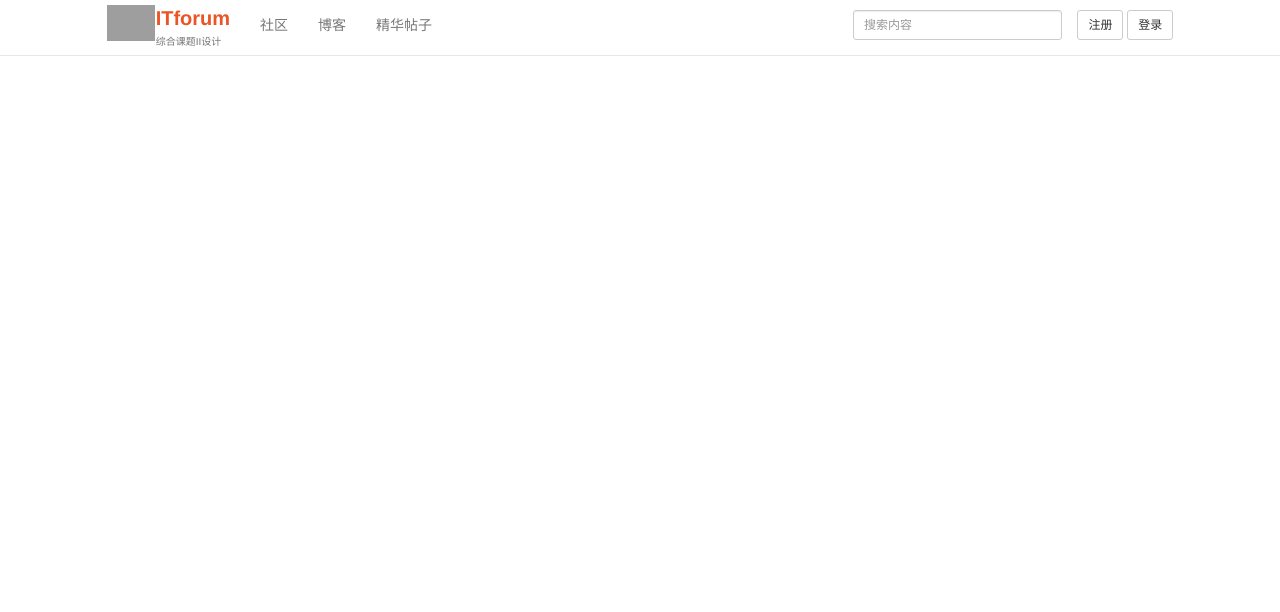
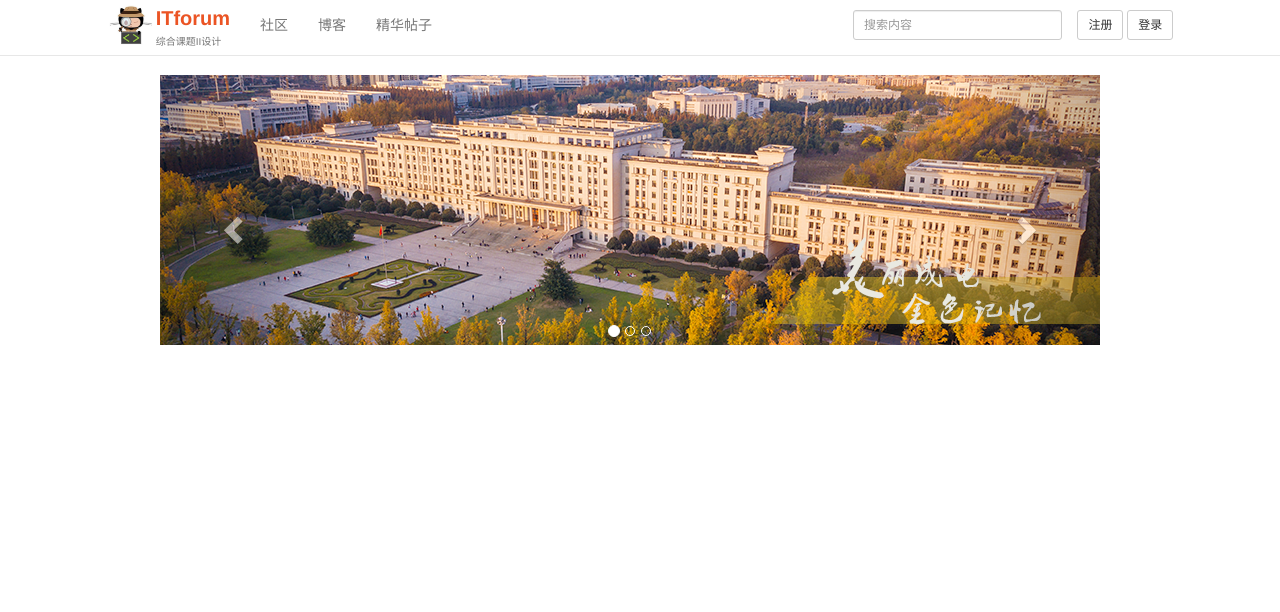
Before and after one commit to hnynes/ITforums, a Python web app: template app/templates/frontstage/front_index.html in a window 1280 px wide; the page is wider, and only the part inside the window is pictured. Shown: the top 612 px of that part. Run offline with Jinja, Linux system fonts and the light colour scheme; the template is opened without the code that fills it, so the values that code supplies are empty; some libraries are stand-ins or nearby versions; grey boxes are pictures that could not be loaded.

Commit message:
在网站首页增加轮播图

```diff
--- /dev/null
+++ b/app/static/frontstage/css/front_base.css
@@ -0,0 +1,20 @@
+.main-container{
+    width: 1500px;
+    margin: 0 auto;
+    overflow: hidden;
+    padding: 0;
+    margin-top:75px;
+}
+
+.lg-container{
+    width: 940px;
+    height:270px;
+    float: left;
+    margin-left: 160px;
+}
+
+.sm-container{
+    width: 470px;
+    float: right;
+    margin-right: 160px;
+}
--- a/app/templates/frontstage/front_base.html
+++ b/app/templates/frontstage/front_base.html
@@ -16,6 +16,7 @@
     <link rel="stylesheet" href="{{ findstatic('common/css/nav.css') }}">
     <link rel="stylesheet" href="{{ findstatic('cms/css/footer1.css') }}">
     <link rel="stylesheet" href="{{ findstatic('common/sweetalert/sweetalert.css') }}">
+    <link rel="stylesheet" href="{{ findstatic('frontstage/css/front_base.css') }}">
 
     <script src="http://cdn.bootcss.com/jquery/3.1.1/jquery.min.js"></script>
     <script src="http://cdn.bootcss.com/bootstrap/3.3.7/js/bootstrap.min.js"></script>
@@ -34,7 +35,7 @@
         <div class="container-fluid col-md-offset-1 col-md-10">
             <div class="navbar-header" style="padding-top:5px;">
                 <a class="navbar-brand" href="/" style="padding:0px">
-                    <img alt="ITforum" src="{{ findstatic('frontstage/images/logo.jpg') }}" style="width:48px;">
+                    <img alt="ITforum" src="{{ findstatic('frontstage/images/head.jpg') }}" style="width:48px;">
                 </a>
                 <div class="navbar-brand" style="padding-top:2;padding-left:16px;margin-top:-12px;">
                     <span style="font-size:20px;color:#EB5424"><b class="text-capitalize">ITforum</b></span>
@@ -67,8 +68,11 @@
             </div>
         </div>
     </nav>
-    {% block maincontent %}{% endblock %}
 
+    <!--论坛系统的据网站顶部的举例为75px-->
+    <div class="main-container">
+    {% block main %}{% endblock %}
+    </div>
     <!--底部版权框-->
     <footer class="footer">
         <div class="container">
--- a/app/templates/frontstage/front_index.html
+++ b/app/templates/frontstage/front_index.html
@@ -5,7 +5,45 @@
 ITforum
 {%- endblock %}
 
+{% block main %}
+<div class="lg-container">
+    <div id="carousel-example-generic" class="carousel slide" data-ride="carousel">
+      <!-- Indicators -->
+      <ol class="carousel-indicators">
+        <li data-target="#carousel-example-generic" data-slide-to="0" class="active"></li>
+        <li data-target="#carousel-example-generic" data-slide-to="1"></li>
+        <li data-target="#carousel-example-generic" data-slide-to="2"></li>
+      </ol>
 
-{%block maincontent %}
-<h2>test for ITforum!</h2>
+      <!-- Wrapper for slides -->
+      <div class="carousel-inner" role="listbox">
+        <div class="item active">
+          <img src="{{ findstatic('common/images/001.png') }}" alt="...">
+          <div class="carousel-caption">
+          </div>
+        </div>
+        <div class="item">
+          <img src="{{ findstatic('common/images/002.png') }}" alt="...">
+          <div class="carousel-caption">
+          </div>
+        </div>
+        <div class="item">
+          <img src="{{ findstatic('common/images/003.png') }}" alt="...">
+          <div class="carousel-caption">
+          </div>
+        </div>
+      </div>
+
+      <!-- Controls -->
+      <a class="left carousel-control" href="#carousel-example-generic" role="button" data-slide="prev">
+        <span class="glyphicon glyphicon-chevron-left" aria-hidden="true"></span>
+        <span class="sr-only">Previous</span>
+      </a>
+      <a class="right carousel-control" href="#carousel-example-generic" role="button" data-slide="next">
+        <span class="glyphicon glyphicon-chevron-right" aria-hidden="true"></span>
+        <span class="sr-only">Next</span>
+      </a>
+    </div>
+</div>
+
 {% endblock %}
```
Also changed, not shown: app/static/common/images/001.png (added), app/static/common/images/002.png (added), app/static/common/images/003.png (added), app/static/common/images/005.png (added).
